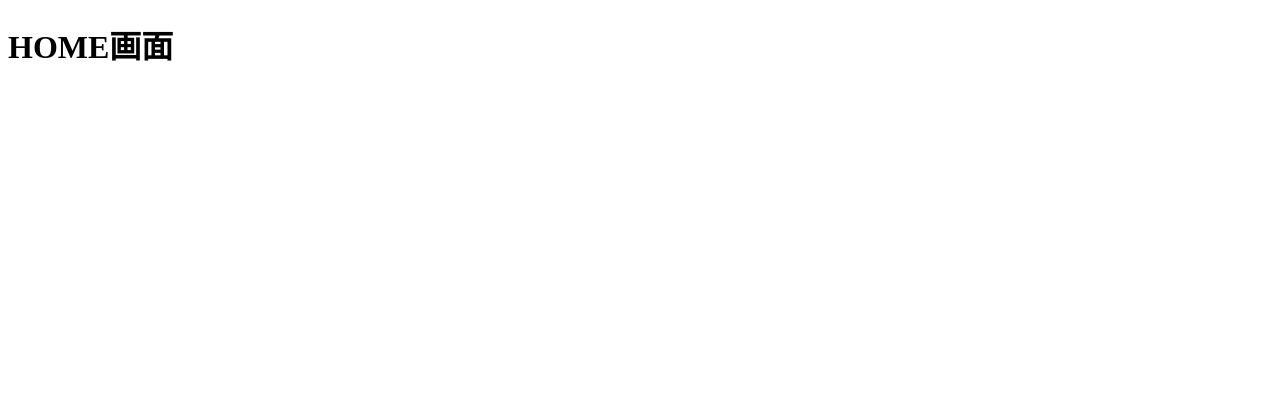
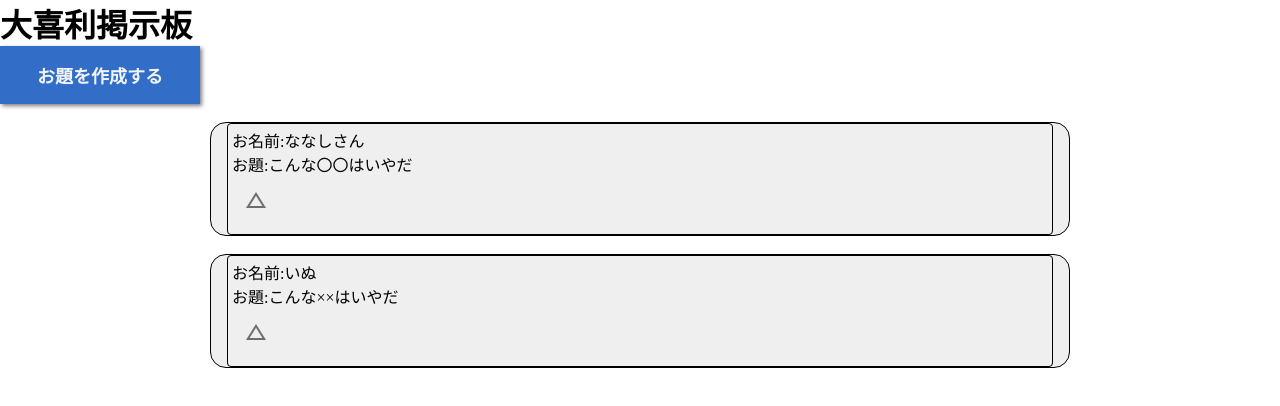
Before and after one commit to Oogiri-Board/Oogiri-Board, a React (Create React App) app: page / in a window 1280 px wide. Shown: the top 406 px of the page. Built offline with nearby package versions, Linux system fonts and the light colour scheme.

Commit message:
create display listing button

```diff
--- a/src/assets/style.css
+++ b/src/assets/style.css
@@ -1,5 +1,36 @@
+* {
+  margin: 0;
+  box-sizing: border-box;
+}
+ul {
+  list-style: none;
+  padding: 0;
+}
 
+/* 投稿のスタイル */
+.contents {
+  border: 1px solid black;
+  border-radius: 16px;
+  margin: 18px auto;
+  padding: 0 16px;
+  width: 860px;
+  background-color: #efefef;
+}
 
+.theme {
+  border: 1px solid black;
+  border-radius: 4px;
+  padding: 4px;
+}
+
+.joke-list {
+  border: 1px solid black;
+  border-radius: 16px;
+}
+.joke {
+  border: 1px solid black;
+  border-radius: 16px;
+}
 
 
 
@@ -41,13 +72,15 @@
 }
 
 .common-button {
-  color: #326dc7;
+  color: #f0f4f9;
   width: 200px;
   padding: 16px 0;
   border: 0;
-  background-color: #f0f4f9;
+  background-color: #326dc7;
   cursor: pointer;
-  box-shadow: 2px 2px 8px 0 rgba(0, 0, 0, 0.5);
+  box-shadow: 2px 2px 4px 0 rgba(0, 0, 0, 0.5);
+  font-size: 18px;
+  font-weight: bold;
 
 }
 
--- /dev/null
+++ b/src/exData.js
@@ -0,0 +1,55 @@
+const exData = {
+  // 複数のお題とそれらの子(回答)
+  themes: [
+    {
+      handleName: 'ななしさん',
+      id: 0,
+      theme: 'こんな〇〇はいやだ',
+      jokes: [
+        {
+          id: 0,
+          respondentName: 'はやしさん',
+          joke: 'さむい',
+          likes: 3
+        },
+        {
+          id: 1,
+          respondentName: 'からいさん',
+          joke: 'あつい',
+          likes: 4
+        },
+      ],
+    },
+    {
+      handleName: 'いぬ',
+      id: 1,
+      theme: 'こんな××はいやだ',
+      jokes: [
+        {
+          id: 0,
+          respondentName: 'うめぼし',
+          joke: 'からい',
+          likes: 7
+        },
+        {
+          id: 1,
+          respondentName: 'からいさん',
+          joke: 'あまい',
+          likes: 8
+        },
+        {
+          id: 2,
+          respondentName: 'ひかきそさん',
+          joke: `改行
+                改行
+                  シフト  シフト
+          `,
+          likes: 1000
+        },
+      ],
+    }
+  ],
+
+};
+
+export default exData;
--- a/src/reducks/store/initialState.ts
+++ b/src/reducks/store/initialState.ts
@@ -22,7 +22,6 @@ const initialState = {
     // }],
   }],
 
-  isModalOpen: false,
 };
 
 export default initialState;
--- a/src/reducks/themes/actions.js
+++ /dev/null
@@ -1,9 +0,0 @@
-export const BRING_UP_MODAL = "BRING_UP_MODAL";
-export const bringUpModalAction = () => {
-  return {
-    type: BRING_UP_MODAL,
-    payload: {
-      isModalOpen: true,
-    }
-  }
-}
--- a/src/reducks/themes/operations.js
+++ b/src/reducks/themes/operations.js
@@ -1,16 +1,7 @@
-import { bringUpModalAction } from './actions';
 import { push } from 'connected-react-router';
 import { FirebaseTimestamp, db } from '../../firebase';
-import ConfirmModal from '../../templates/ConfirmModal';
 
 const themesRef = db.collection('themes');
-
-// モーダルの開閉
-// const [isModalOpen, setIsModalOpen] = useState(false);
-// const clickModal = useCallback((isModalOpen) => {
-//   setIsModalOpen(isModalOpen);
-//   console.log(`openModal: ${isModalOpen}`);
-// }, [setIsModalOpen]);
 
 // CreateTheme画面で作成したデータをDBに保存する
 export const saveTheme = (handleName, theme) => {
@@ -32,9 +23,6 @@ export const saveTheme = (handleName, theme) => {
     // データ追加
     return themesRef.doc(id).set(data)
       .then(() => {
-        // ここでモーダルを出したい(データ追加成功→「新規作成しました」→HOME画面へ戻る)
-        console.log("DBにセット完了");
-        dispatch(bringUpModalAction());       // モーダルを出現させる処理
         dispatch(push('/'));
       }).catch((error) => {
         throw new Error(error);
--- a/src/templates/CreateTheme.tsx
+++ b/src/templates/CreateTheme.tsx
@@ -1,6 +1,5 @@
 import React, { useState, useCallback } from 'react';
 import { useDispatch } from 'react-redux';
-import ConfirmModal from './ConfirmModal';
 import { CommonButton, TextInput } from '../components/UIKit';
 import { saveTheme } from '../reducks/themes/operations';
 
@@ -10,13 +9,6 @@ const CreateTheme = () => {
 
   const [handleName, setHandleName] = useState<string>(""),
         [theme, setTheme] = useState<string>("");
-
-  // モーダルの開閉・・・ここでの宣言で正しいのか？
-  const [isModalOpen, setIsModalOpen] = useState<boolean>(false);
-  const clickModal = useCallback((isModalOpen: boolean): void => {
-    setIsModalOpen(isModalOpen);
-    console.log(`openModal: ${isModalOpen}`);
-  }, [setIsModalOpen]);
 
   const inputHandleName = useCallback((event: React.ChangeEvent<HTMLInputElement>): void => {
     setHandleName(event.target.value);
@@ -29,7 +21,6 @@ const CreateTheme = () => {
   return (
     <div>
       <h1>お題新規作成</h1>
-      <ConfirmModal isModalOpen={isModalOpen} clickModal={clickModal}/>
 
       <TextInput
         fullWidth={false} label={"お名前"} multiline={false}
--- a/src/templates/Home.tsx
+++ b/src/templates/Home.tsx
@@ -1,10 +1,24 @@
 import React from 'react';
+import { useDispatch } from 'react-redux';
+import { push } from 'connected-react-router';
+import { CommonButton } from '../components/UIKit';
+import { ThemesList } from './index';
 
 const Home = () => {
+
+  const dispatch = useDispatch();
+
   return (
-    <h1>
-      HOME画面
-    </h1>
+    <div>
+
+      <h1>大喜利掲示板</h1>
+      <CommonButton
+        label={"お題を作成する"}
+        onClick={() => dispatch(push('/createtheme'))}
+      />
+      {/* DBにある分だけお題を表示する（新しいものから） */}
+      <ThemesList />
+    </div>
   );
 }
 
--- /dev/null
+++ b/src/templates/Joke.tsx
@@ -0,0 +1,26 @@
+import React from 'react';
+
+type JokeProps = {
+  id: number;
+  respondentName: string;
+  joke: string;
+  likes: number;
+  key: string;
+}
+
+const Joke = (props: JokeProps) => {
+
+  return (
+    <li className="joke">
+      <div className="joke-header">
+        <p>お名前: {props.respondentName}</p>
+      </div>
+      <div className="joke-document">
+        <p>回答: {props.joke}</p>
+        <p>いいね数: {props.likes}</p>
+      </div>
+    </li>
+  );
+}
+
+export default Joke;
--- /dev/null
+++ b/src/templates/Theme.tsx
@@ -0,0 +1,78 @@
+import React, {useState, useEffect } from 'react';
+import { useSelector } from 'react-redux';
+import { getHandleName, getTheme } from '../reducks/themes/selectors';
+import { Joke } from './index';
+import IconButton from '@material-ui/core/IconButton';
+import DetailsIcon from '@material-ui/icons/Details';
+import ChangeHistoryIcon from '@material-ui/icons/ChangeHistory';
+
+export type ThemeProps = {
+  handleName: string;
+  index: number;
+  id: number;
+  jokes: string | number | any;   // ﾆｹﾞﾁｬﾀﾞﾒﾀﾞ
+  key: string;
+  theme: string;
+}
+
+const Theme = (props: ThemeProps) => {
+
+  const [isDisplayMore, setIsDisplayMore] = useState<boolean>(false);
+  console.log(`theme: ${props.theme}`);
+  console.log(`id: ${props.id}`);
+  console.log(`jokes: ${props.jokes[props.id].joke}`);
+
+  return (
+    <li className="contents">
+      <div className="theme">
+
+        <div className="theme-header">
+          <p>お名前:{props.handleName}</p>
+        </div>
+        <div className="theme-document">
+          <p>お題:{props.theme}</p>
+      </div>
+
+      {/* ボタン押下ごとに一覧表示ボタンを変える */}
+      <div className="displaySwitch">
+        { isDisplayMore ? (
+          <IconButton onClick={() => setIsDisplayMore(!isDisplayMore)}>
+          <label>
+            {/* 下向き▽ */}
+            <DetailsIcon />
+          </label>
+        </IconButton>
+        ) : (
+          <IconButton onClick={() => setIsDisplayMore(!isDisplayMore)}>
+          <label>
+            {/* 上向き△ */}
+            <ChangeHistoryIcon />
+          </label>
+        </IconButton>
+        )}
+      </div>
+
+        {/* 一覧表示ON時のみ回答一覧を表示 */}
+        { isDisplayMore && (
+        <ul className="joke-list">
+          { props.jokes.map((joke: any, index: number) => {
+            console.log("表示");
+
+            return (
+              <Joke
+                likes={joke.likes}
+                joke={joke.joke}
+                id={joke.id}
+                key={index.toString()}
+                respondentName={joke.respondentName}
+              />
+            );
+          })}
+        </ul>
+        )}
+      </div>
+    </li>
+  );
+}
+
+export default Theme;
--- /dev/null
+++ b/src/templates/ThemesList.tsx
@@ -0,0 +1,28 @@
+import React, { useState } from 'react';
+import Theme from './Theme';
+import exData from '../exData';
+
+const ThemesList = () => {
+
+  const dataList = exData;
+  const themes = dataList.themes;
+
+  return (
+    <ul>
+      { themes.map((theme, index: number) => {
+        return (
+          <Theme
+            handleName={theme.handleName}
+            index={index}
+            id={theme.id}
+            jokes={theme.jokes}
+            key={index.toString()}
+            theme={theme.theme}
+          />
+        );
+      })}
+    </ul>
+  );
+}
+
+export default ThemesList;
--- a/src/templates/index.ts
+++ b/src/templates/index.ts
@@ -1,2 +1,4 @@
 export {default as CreateTheme } from './CreateTheme';
 export {default as Home } from './Home';
+export {default as ThemesList } from './ThemesList';
+export {default as Joke } from './Joke';
```
Also changed, not shown: src/reducks/themes/selectors.js (+8 -3 lines).
